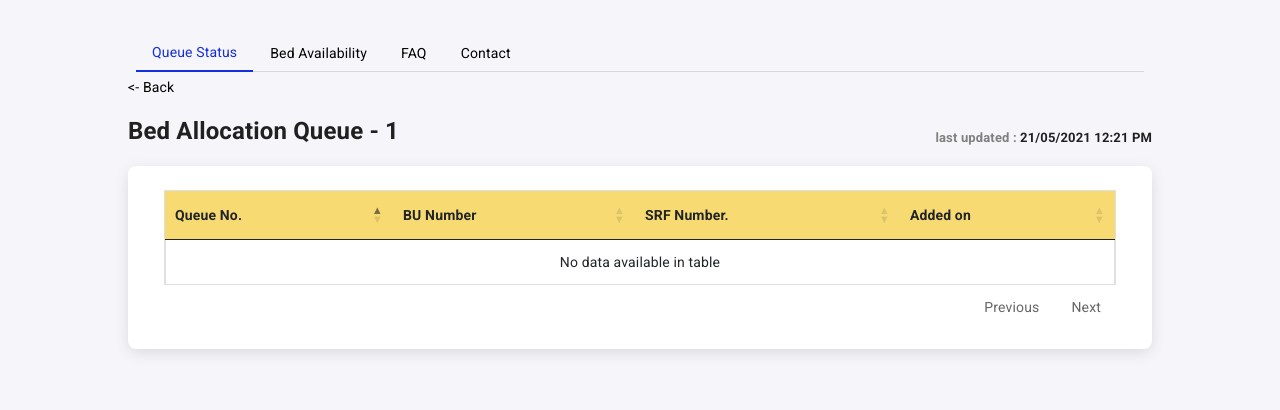
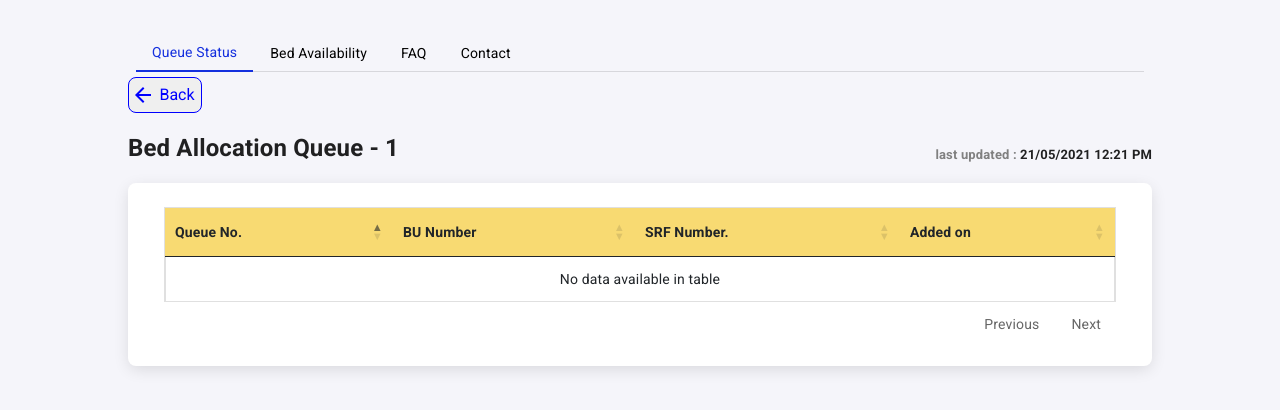
Before and after one commit to suryat789/BBMP-CHBMS-Improvement, a PHP site: page /BBMPBedAllocationQueue.php?type=1 in a window 1280 px wide. Shown: the top 410 px of the page. Run offline with PHP 8.4, Linux system fonts and the light colour scheme; data that the repository does not hold is empty; some libraries are stand-ins or nearby versions.

Commit message:
Updated the Back button  as per updated design

```diff
--- a/portal/ui/BBMPBedAllocationQueue.php
+++ b/portal/ui/BBMPBedAllocationQueue.php
@@ -63,11 +63,14 @@ if ($pagetype == "") {
       </div>
       <!-- router contents -->
 
-      <a class="btn-group jk-btn-back jk-home-link" role="group" aria-label="...">
-        <- Back </a>
+      <button class="btn-group jk-btn-back jk-home-link" role="group">
+        <svg width="16" height="16" viewBox="0 0 16 16" fill="none" xmlns="http://www.w3.org/2000/svg">
+          <path d="M16 7H3.83L9.42 1.41L8 0L0 8L8 16L9.41 14.59L3.83 9H16V7Z" fill="#0000FF" />
+        </svg>Back
+      </button>
       <div class="card-body">
         <h4 class="cs-card-title">Bed Allocation Queue - <?php echo $pagetype; ?>
-              <span class="cs-card-sub-title"><span class="jk-font-color-grey">last updated :</span> <?php echo date("d/m/Y h:i A", $_SERVER['REQUEST_TIME']);?>
+          <span class="cs-card-sub-title"><span class="jk-font-color-grey">last updated :</span> <?php echo date("d/m/Y h:i A", $_SERVER['REQUEST_TIME']); ?>
 
         </h4>
 
--- a/portal/ui/css/styles.css
+++ b/portal/ui/css/styles.css
@@ -264,11 +264,18 @@ h6 {
     margin: 0px;
 }
 
-.jk-btn-back {
-    color: black;
-    margin: 5px 0px 0px 0px;
-    text-decoration: none;
-    cursor: pointer;
+.jk-btn-back{
+    margin-top:5px;
+    width: 4.6em;
+    height: 2.3em;
+    display: flex;
+    border: 1px solid rgba(0, 0, 255, 1);
+    border-radius: 8px;
+    justify-content: space-between;
+    align-items: center;
+    font-size: medium;
+    color: rgba(0, 0, 255, 1);
+    cursor:pointer;
 }
 
 
```
Also changed, not shown: portal/ui/BBMPBedAvailabilitySelectedBed.php (+8 -5 lines), portal/ui/BBMPDoctorsConsultationQueue.php (+15 -10 lines). Lines whose indentation alone changed are shown as unchanged.
